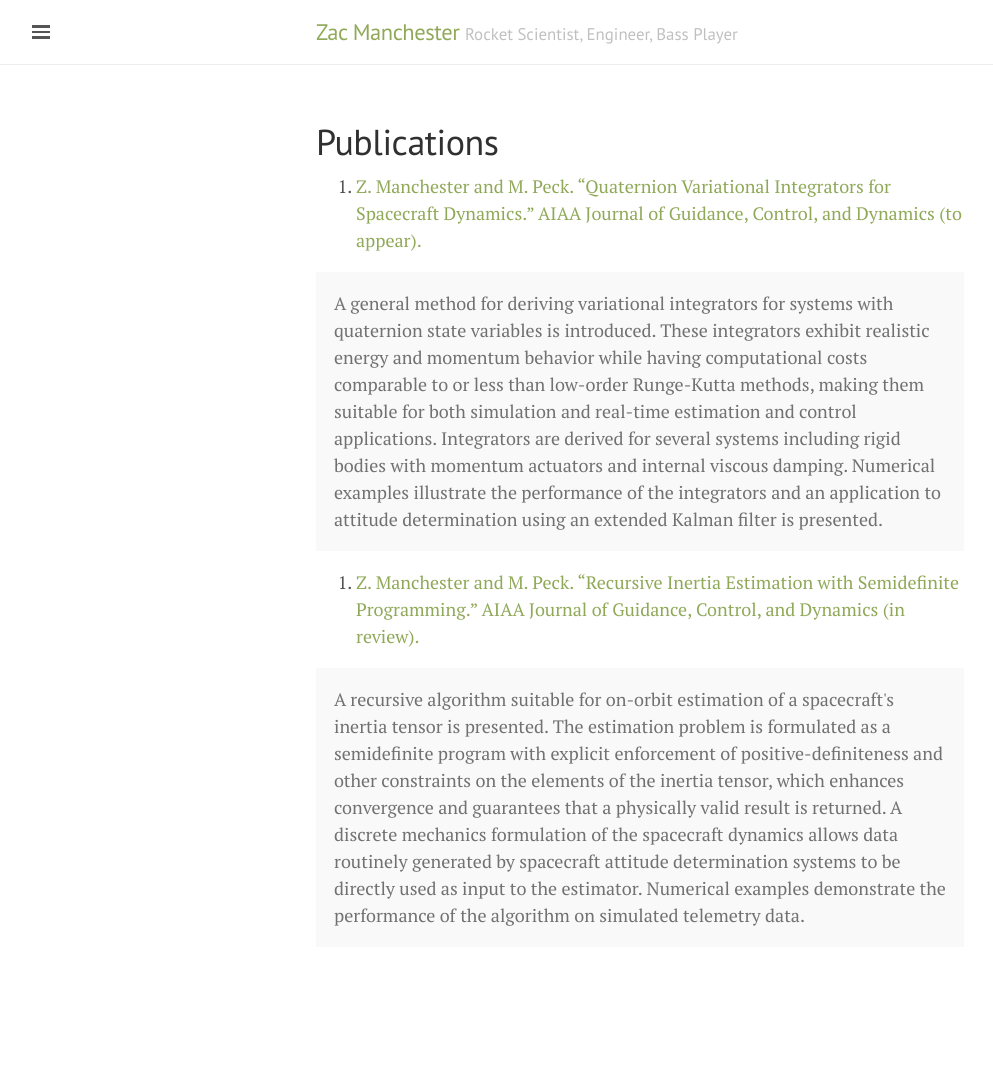
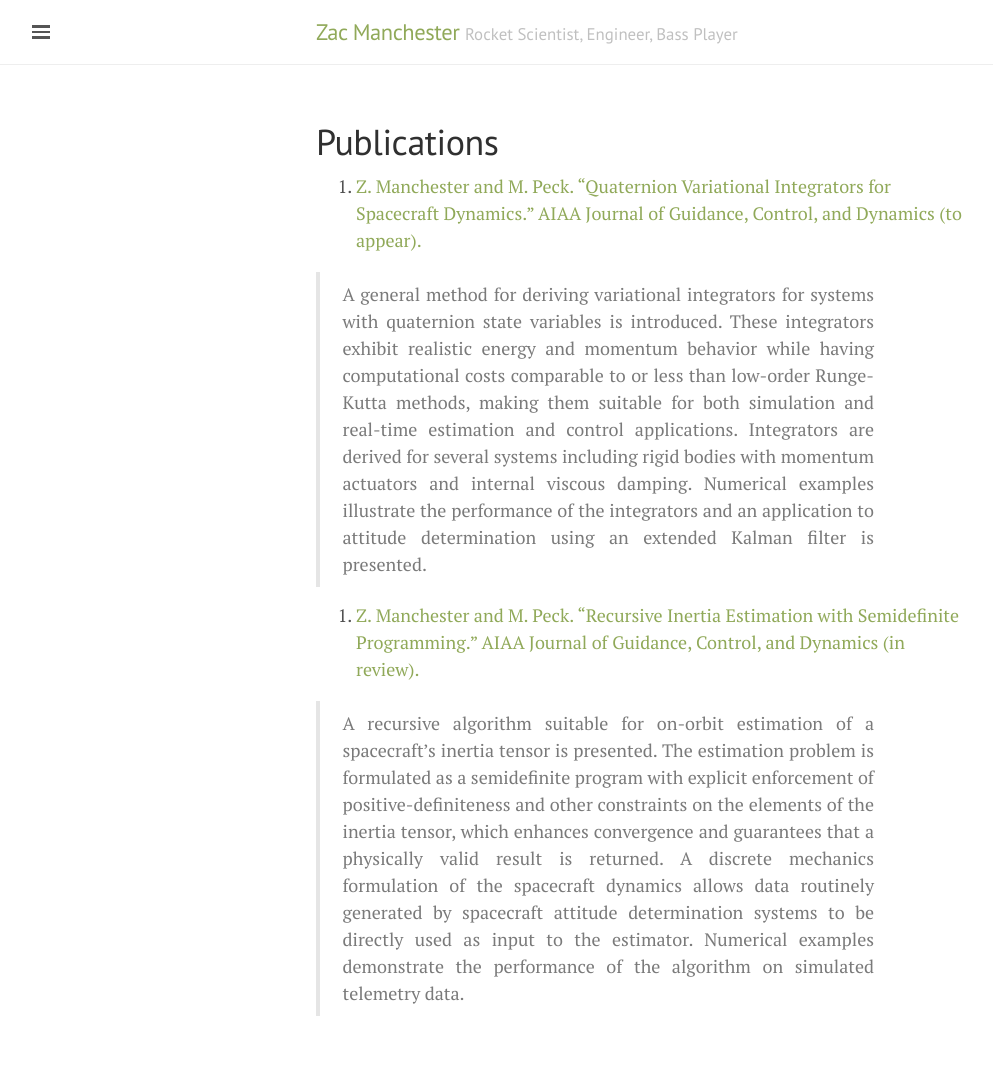
Before and after one commit to zacmanchester/zacmanchester.github.io, a Jekyll site: the page built from publications.md, in a window 1280 px wide. Shown: the whole page, without its empty margins (0-993 px from the left). Built offline with Jekyll 4.4.1, drawn with Linux system fonts in a browser that asks for light colours; before the commit the page ends 1019 px from its top, so only the background shows below that.

Commit message:
Update publications.md

```diff
--- a/publications.md
+++ b/publications.md
@@ -5,12 +5,8 @@
 
 1. [Z. Manchester and M. Peck. "Quaternion Variational Integrators for Spacecraft Dynamics." AIAA Journal of Guidance, Control, and Dynamics (to appear).](/papers/Variational_Integrator.pdf)
 
-<div class="message">
-  A general method for deriving variational integrators for systems with quaternion state variables is introduced. These integrators exhibit realistic energy and momentum behavior while having computational costs comparable to or less than low-order Runge-Kutta methods, making them suitable for both simulation and real-time estimation and control applications. Integrators are derived for several systems including rigid bodies with momentum actuators and internal viscous damping. Numerical examples illustrate the performance of the integrators and an application to attitude determination using an extended Kalman filter is presented.
-</div>
+> A general method for deriving variational integrators for systems with quaternion state variables is introduced. These integrators exhibit realistic energy and momentum behavior while having computational costs comparable to or less than low-order Runge-Kutta methods, making them suitable for both simulation and real-time estimation and control applications. Integrators are derived for several systems including rigid bodies with momentum actuators and internal viscous damping. Numerical examples illustrate the performance of the integrators and an application to attitude determination using an extended Kalman filter is presented.
 
 2. [Z. Manchester and M. Peck. "Recursive Inertia Estimation with Semidefinite Programming." AIAA Journal of Guidance, Control, and Dynamics (in review).](/papers/Inertia_Estimation.pdf)
 
-<div class="message">
-  A recursive algorithm suitable for on-orbit estimation of a spacecraft's inertia tensor is presented. The estimation problem is formulated as a semidefinite program with explicit enforcement of positive-definiteness and other constraints on the elements of the inertia tensor, which enhances convergence and guarantees that a physically valid result is returned. A discrete mechanics formulation of the spacecraft dynamics allows data routinely generated by spacecraft attitude determination systems to be directly used as input to the estimator. Numerical examples demonstrate the performance of the algorithm on simulated telemetry data.
-</div>
+> A recursive algorithm suitable for on-orbit estimation of a spacecraft's inertia tensor is presented. The estimation problem is formulated as a semidefinite program with explicit enforcement of positive-definiteness and other constraints on the elements of the inertia tensor, which enhances convergence and guarantees that a physically valid result is returned. A discrete mechanics formulation of the spacecraft dynamics allows data routinely generated by spacecraft attitude determination systems to be directly used as input to the estimator. Numerical examples demonstrate the performance of the algorithm on simulated telemetry data.
```
